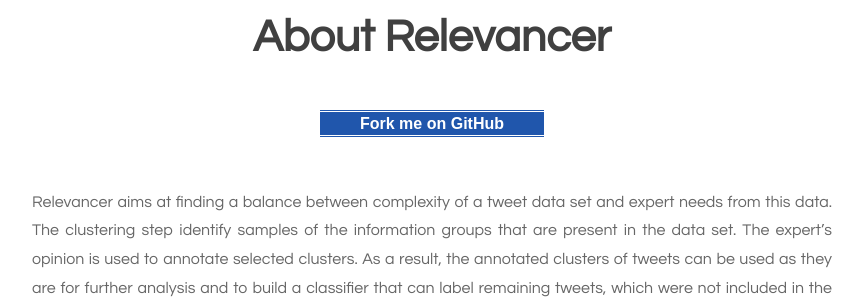
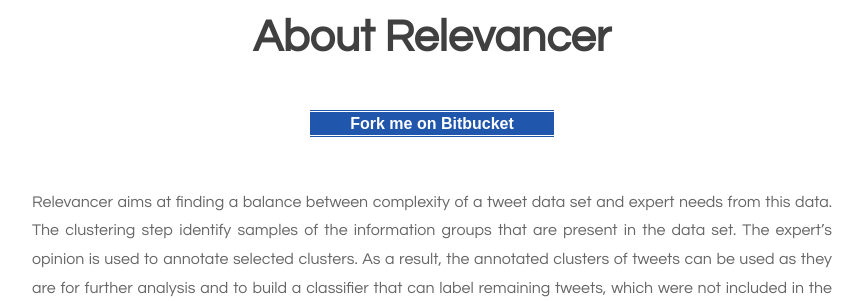
Before and after one commit to cengelif/Relevancer, a Django app: template RelevancerDjango/templates/about.html in a window 1280 px wide. Shown: the part 426-727 px from the top of the page, without its empty margins (208-1071 px from the left). Run offline with Django 3.2, Linux system fonts and the light colour scheme; the template is opened without the code that fills it, so the values that code supplies are empty.

Commit message:
Repo link changed to bitbucket & gitignore modification

```diff
--- a/RelevancerDjango/templates/about.html
+++ b/RelevancerDjango/templates/about.html
@@ -20,7 +20,7 @@
 
 
 
-<span id="forkongithub"><a href="https://github.com/cengelif/Relevancer">Fork me on GitHub</a></span>
+<span id="forkongithub"><a href="https://bitbucket.org/hurrial/relevancer/">Fork me on Bitbucket</a></span>
 
 <br><br><br><br>
 
```
Also changed, not shown: 1 other file.
